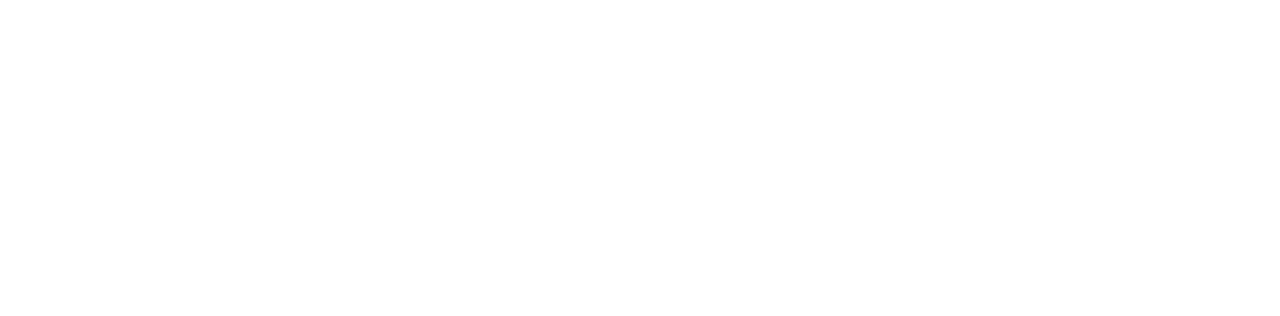
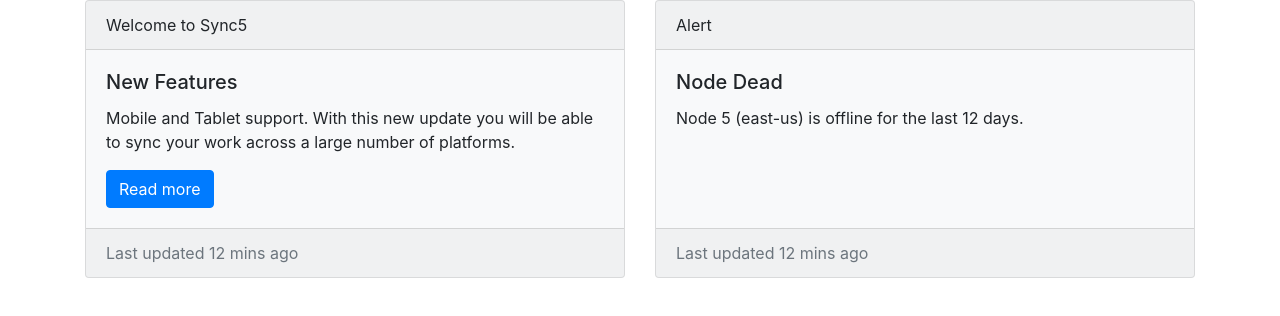
Before and after one commit to acciojob/bootstrap-card-sirin-acciojob-26, a website: page main.html in a window 1280 px wide. Drawn offline with nearby package versions, Linux system fonts and the light colour scheme.

Commit message:
created a submission

```diff
--- a/main.html
+++ b/main.html
@@ -4,13 +4,46 @@
 
 <head>
 	<link rel="stylesheet" href="styles.css">
+	 <link href="https://stackpath.bootstrapcdn.com/bootstrap/4.5.2/css/bootstrap.min.css" rel="stylesheet">
 </head>
 
 <body>
 	<!-- the entire body must be written by student -->
-    <script type="text/javascript" src="./script.js">
-</script>
+	<div class="container">
+		<div class="card-deck">
+			<!-- card1 -->
+<div class="card bg-light">
+	<div class="card-header">
+		Welcome to Sync5
+	</div>
+	<div class="card-body">
+        <h5 class="card-title">New Features</h5>
+        <p class="card-text">Mobile and Tablet support. With this new update you will be able to sync your work across a large number of platforms.</p>
+        <a href="#" class="btn btn-primary">Read more</a>
+      </div>
+      <div class="card-footer text-muted">
+        Last updated 12 mins ago
+      </div>
+    </div>
+			   <!-- Card 2 -->
+    <div class="card bg-light">
+      <div class="card-header">
+        Alert
+      </div>
+      <div class="card-body">
+        <h5 class="card-title">Node Dead</h5>
+        <p class="card-text">Node 5 (east-us) is offline for the last 12 days.</p>
+      </div>
+      <div class="card-footer text-muted">
+        Last updated 12 mins ago
+      </div>
+    </div>
+  </div>
+</div>
 
+<!-- Bootstrap JS and dependencies -->
+<script src="https://code.jquery.com/jquery-3.5.1.slim.min.js"></script>
+<script src="https://cdn.jsdelivr.net/npm/@popperjs/core@2.5.4/dist/umd/popper.min.js"></script>
+<script src="https://stackpath.bootstrapcdn.com/bootstrap/4.5.2/js/bootstrap.min.js"></script>
 </body>
-
 </html>
```
